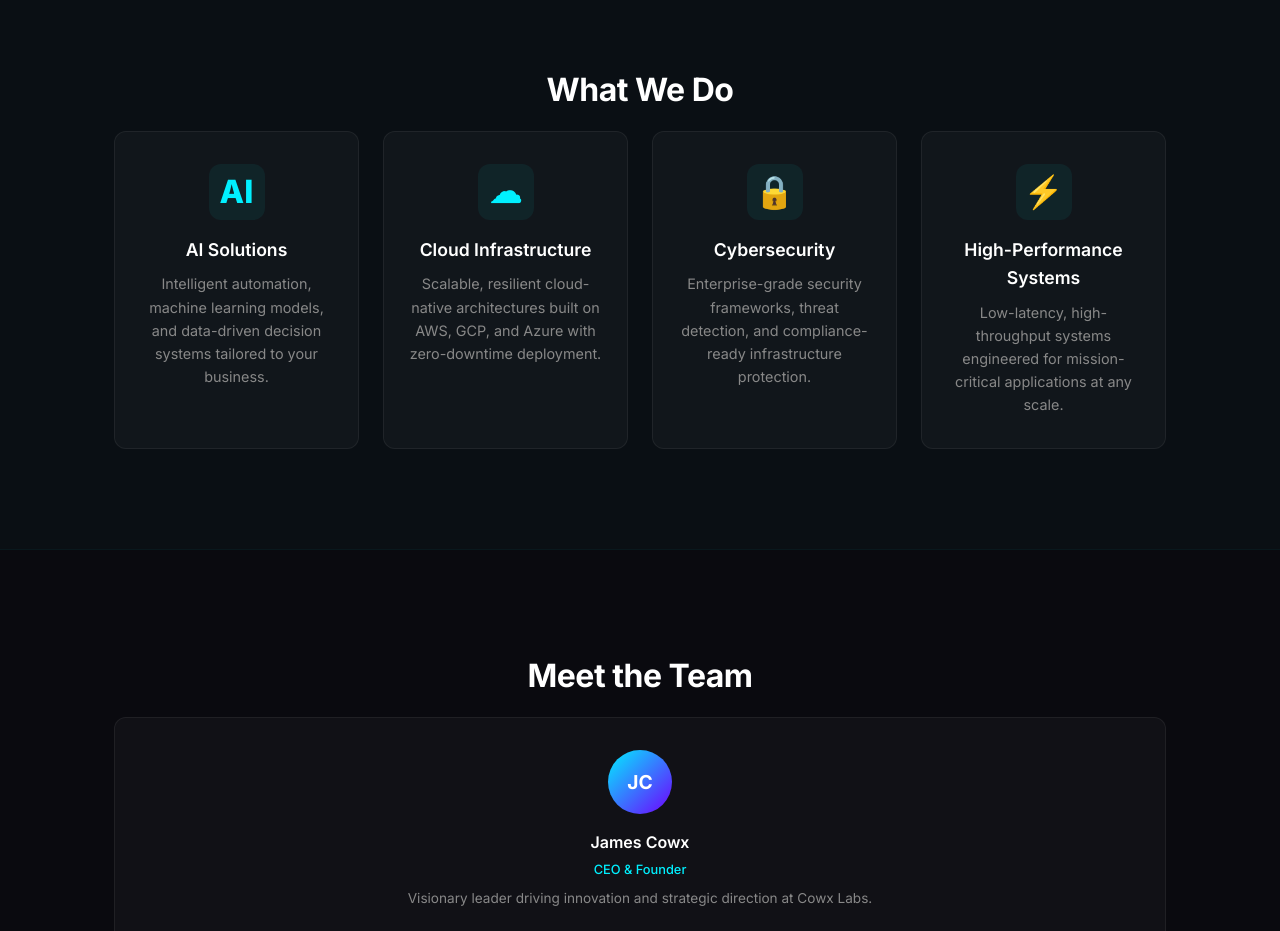
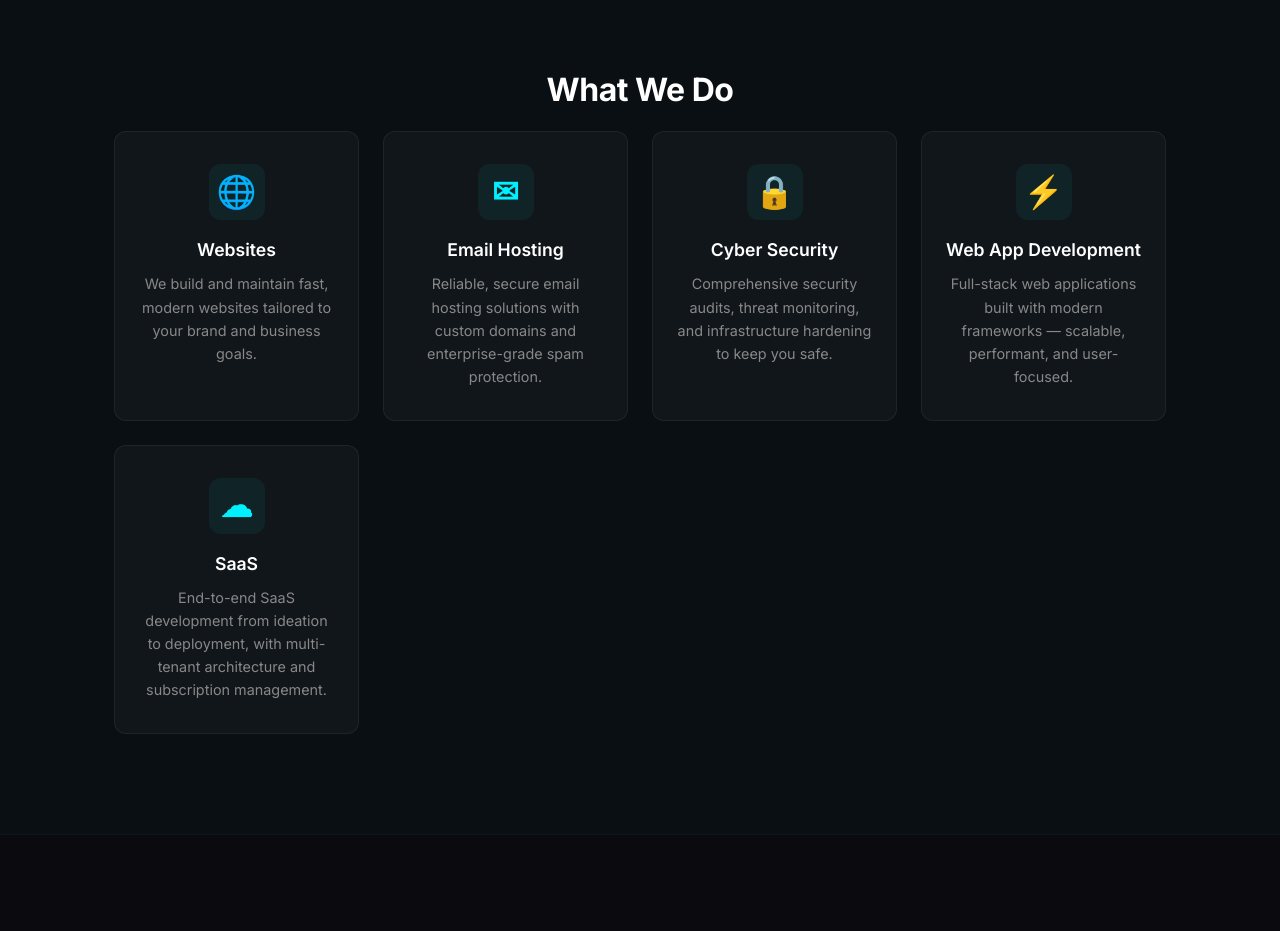
Before and after one commit to CowxLabs/cowxlabs.github.io, a plain HTML site: page index.html in a window 1280 px wide. Shown: the part 1280-2211 px from the top of the page. Drawn offline with Linux system fonts and the light colour scheme.

Commit message:
Update services: websites, email hosting, cyber security, web apps, SaaS

```diff
--- a/index.html
+++ b/index.html
@@ -54,24 +54,29 @@
       <h2 class="section-title">What We Do</h2>
       <div class="features-grid">
         <div class="feature-card">
-          <div class="feature-icon">AI</div>
-          <h3>AI Solutions</h3>
-          <p>Intelligent automation, machine learning models, and data-driven decision systems tailored to your business.</p>
+          <div class="feature-icon">🌐</div>
+          <h3>Websites</h3>
+          <p>We build and maintain fast, modern websites tailored to your brand and business goals.</p>
+        </div>
+        <div class="feature-card">
+          <div class="feature-icon">✉</div>
+          <h3>Email Hosting</h3>
+          <p>Reliable, secure email hosting solutions with custom domains and enterprise-grade spam protection.</p>
+        </div>
+        <div class="feature-card">
+          <div class="feature-icon">🔒</div>
+          <h3>Cyber Security</h3>
+          <p>Comprehensive security audits, threat monitoring, and infrastructure hardening to keep you safe.</p>
+        </div>
+        <div class="feature-card">
+          <div class="feature-icon">⚡</div>
+          <h3>Web App Development</h3>
+          <p>Full-stack web applications built with modern frameworks — scalable, performant, and user-focused.</p>
         </div>
         <div class="feature-card">
           <div class="feature-icon">☁</div>
-          <h3>Cloud Infrastructure</h3>
-          <p>Scalable, resilient cloud-native architectures built on AWS, GCP, and Azure with zero-downtime deployment.</p>
-        </div>
-        <div class="feature-card">
-          <div class="feature-icon">🔒</div>
-          <h3>Cybersecurity</h3>
-          <p>Enterprise-grade security frameworks, threat detection, and compliance-ready infrastructure protection.</p>
-        </div>
-        <div class="feature-card">
-          <div class="feature-icon">⚡</div>
-          <h3>High-Performance Systems</h3>
-          <p>Low-latency, high-throughput systems engineered for mission-critical applications at any scale.</p>
+          <h3>SaaS</h3>
+          <p>End-to-end SaaS development from ideation to deployment, with multi-tenant architecture and subscription management.</p>
         </div>
       </div>
     </div>
```
